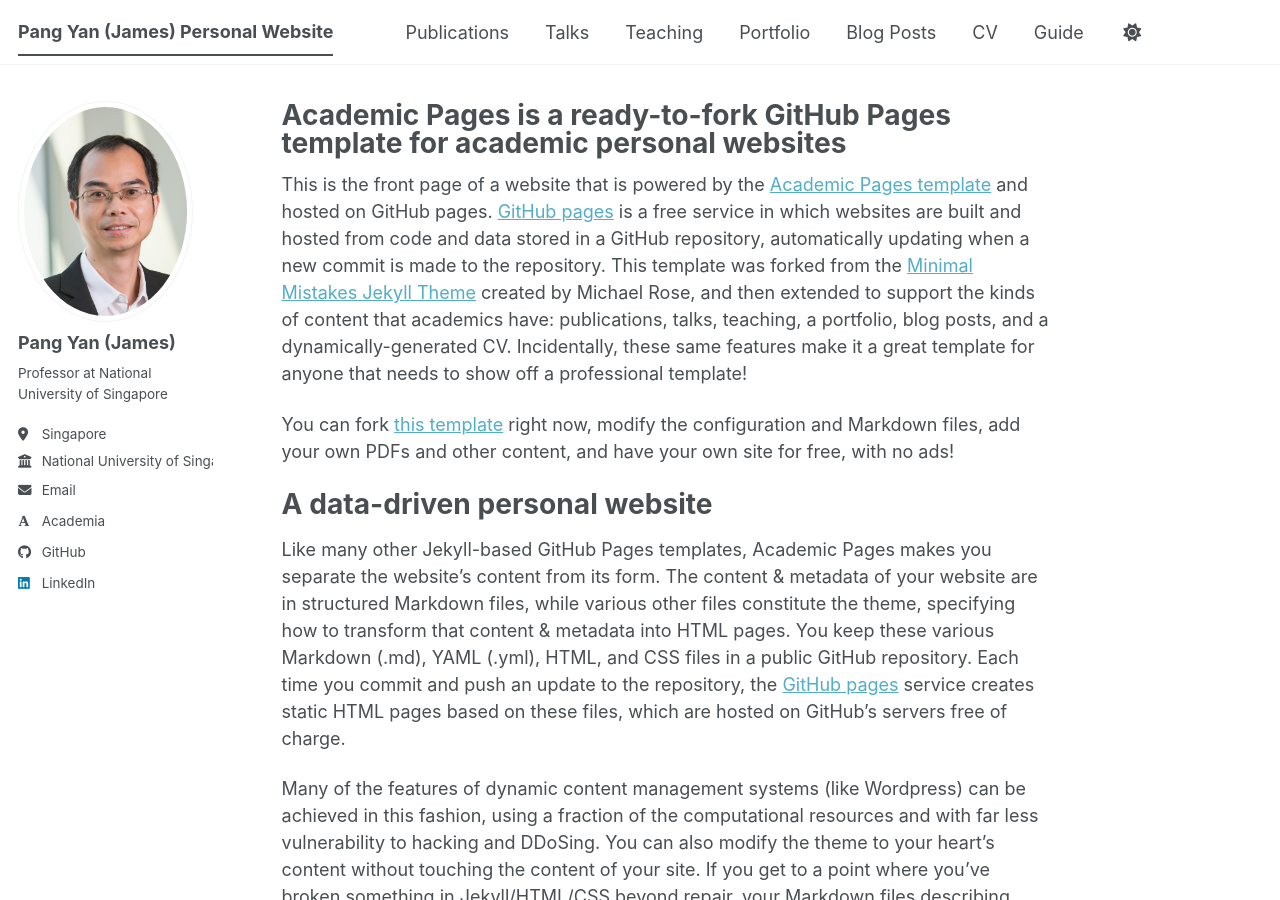
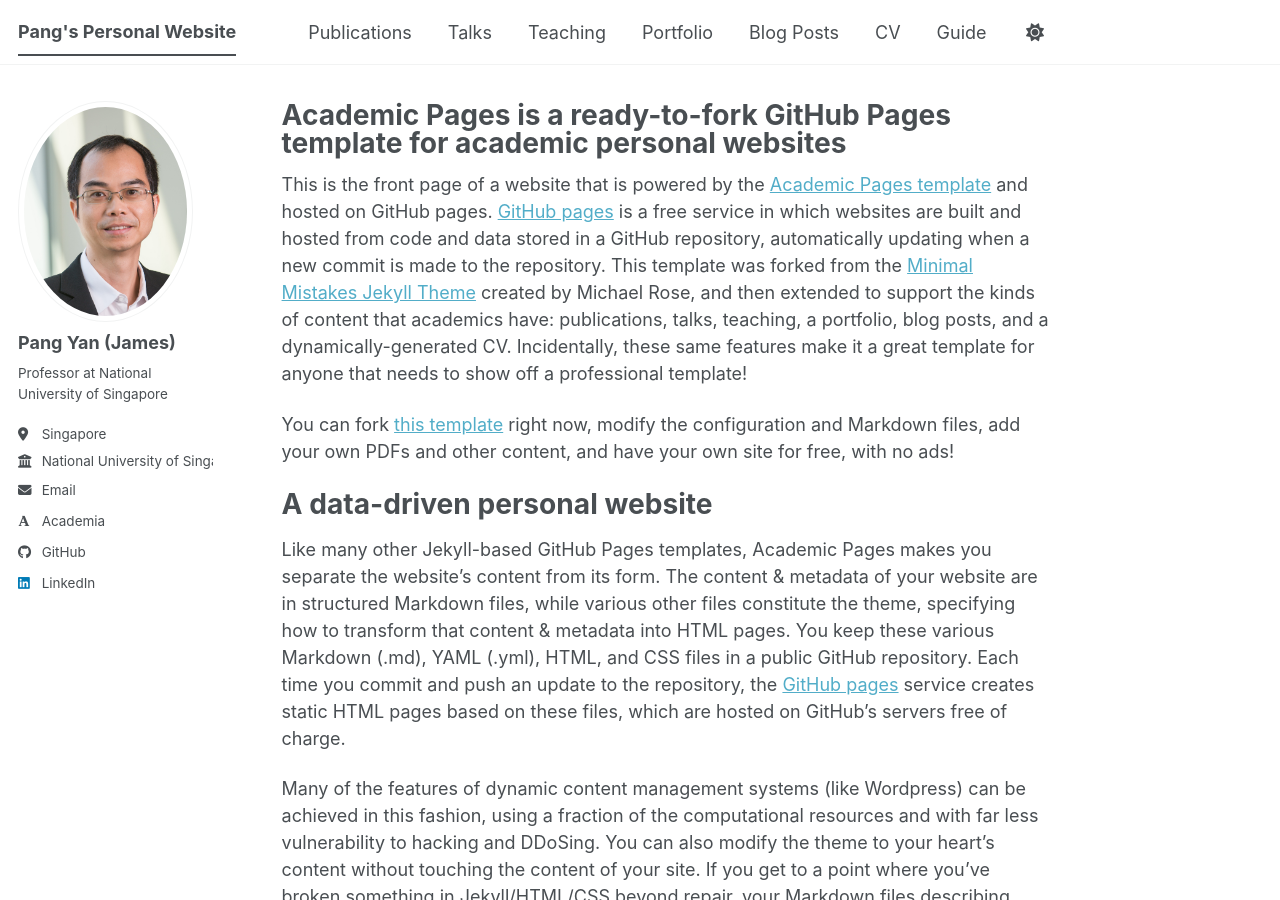
Before and after one commit to jamespangyan/jamespangyan.github.io, a Jekyll site: the page built from _pages/about.md, in a window 1280 px wide and 900 px high. Built offline with Jekyll 4.4.1, drawn with Linux system fonts in a browser that asks for light colours; some web fonts are replaced; a script bundle is joined from its source files by our own code; library files that are not in the unit come from our copies.

Commit message:
Update _config.yml

```diff
--- a/_config.yml
+++ b/_config.yml
@@ -9,11 +9,11 @@
 # Basic Site Settings
 locale                   : "en-US"
 site_theme               : "default" # The available themes options are "default", "air", "sunrise", "mint", "dirt" and "contrast"
-title                    : "Pang Yan (James) Personal Website"
+title                    : "Pang's Personal Website"
 title_separator          : "-"
 name                     : &name "Your Name"
 description              : &description "Your Name's academic portfolio"   # Update this with a general description of your site, this is the default if not overridden by a page
-url                      : https://academicpages.github.io # The base hostname & protocol for your site e.g. "https://[your GitHub username].github.io",
+url                      : https://jamesyanpang.github.io # The base hostname & protocol for your site e.g. "https://[your GitHub username].github.io",
                                                            # or if you already have some other page hosted on Github then use "https://[your GitHub username].github.io/[Your Repo Name]"
 baseurl                  : "" # the subpath of your site, e.g. "/blog"
 repository               : "jamespangyan/jamespangyan.github.io"
```
